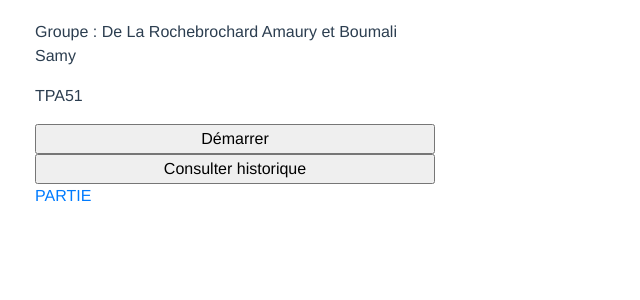
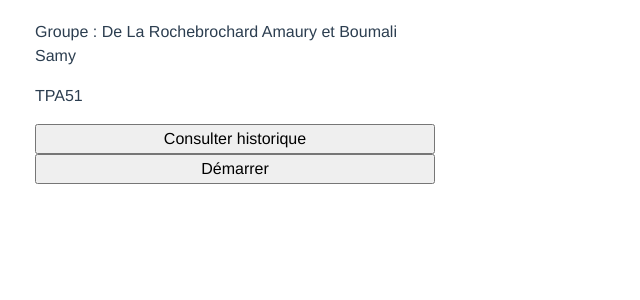
Before and after one commit to UE-FRONTEND/projet-lemon-cake-lovers, a Vue app: page / in a window 1280 px wide. Shown: the top 300 px of the page, without its empty margins (0-640 px from the left). Built offline with nearby package versions, Linux system fonts and the light colour scheme.

Commit message:
Link => button

```diff
--- a/src/Components/Home.vue
+++ b/src/Components/Home.vue
@@ -2,11 +2,12 @@
     <div>
       <p>Groupe : De La Rochebrochard Amaury et Boumali Samy</p>
       <p>TPA51</p>
-      <input type="button" value="Démarrer"  class="col"/>
       <input type="button" value="Consulter historique" class="col"/>
     </div>
     <div>
-      <router-link to="/Partie"> PARTIE </router-link>
+      <router-link to="/Partie" tag="button">
+        <input type="button" value="Démarrer"  class="col"/>
+      </router-link>
       <router-view></router-view>
     </div>
 </template>
```
